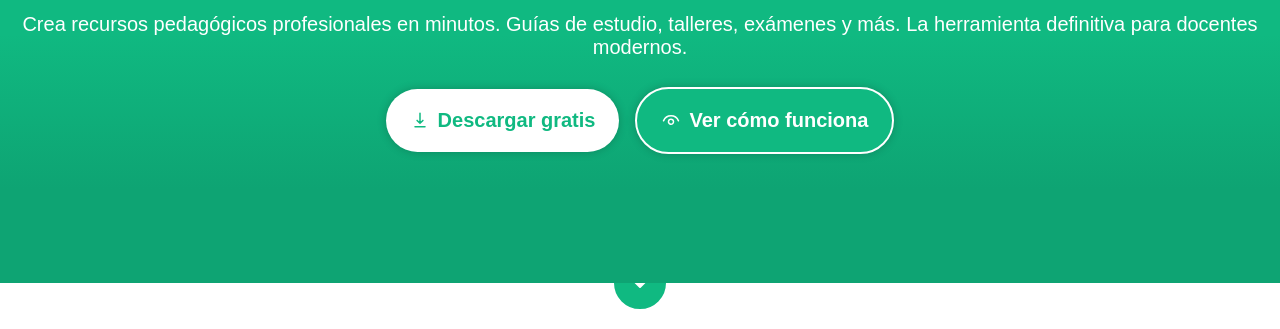
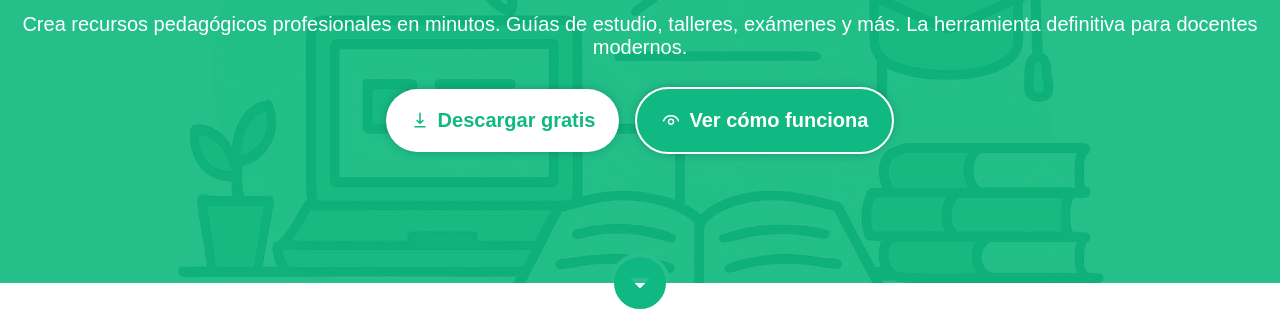
Before and after one commit to AlejandroDeveloper2/Eduprompt-landing-page, a website built with Vite: page index.html in a window 1280 px wide. Shown: the part 290-619 px from the top of the page. Built offline with nearby package versions, Linux system fonts and the light colour scheme.

Commit message:
Ajuste del background del hero

```diff
--- a/src/css/hero-styles.css
+++ b/src/css/hero-styles.css
@@ -6,7 +6,7 @@
   left: 0;
   width: 100%;
   height: 100%;
-  background: var(--primary-gradient);
+  background: rgba(16, 185, 129, 0.9);
   z-index: 0;
 }
 
```
